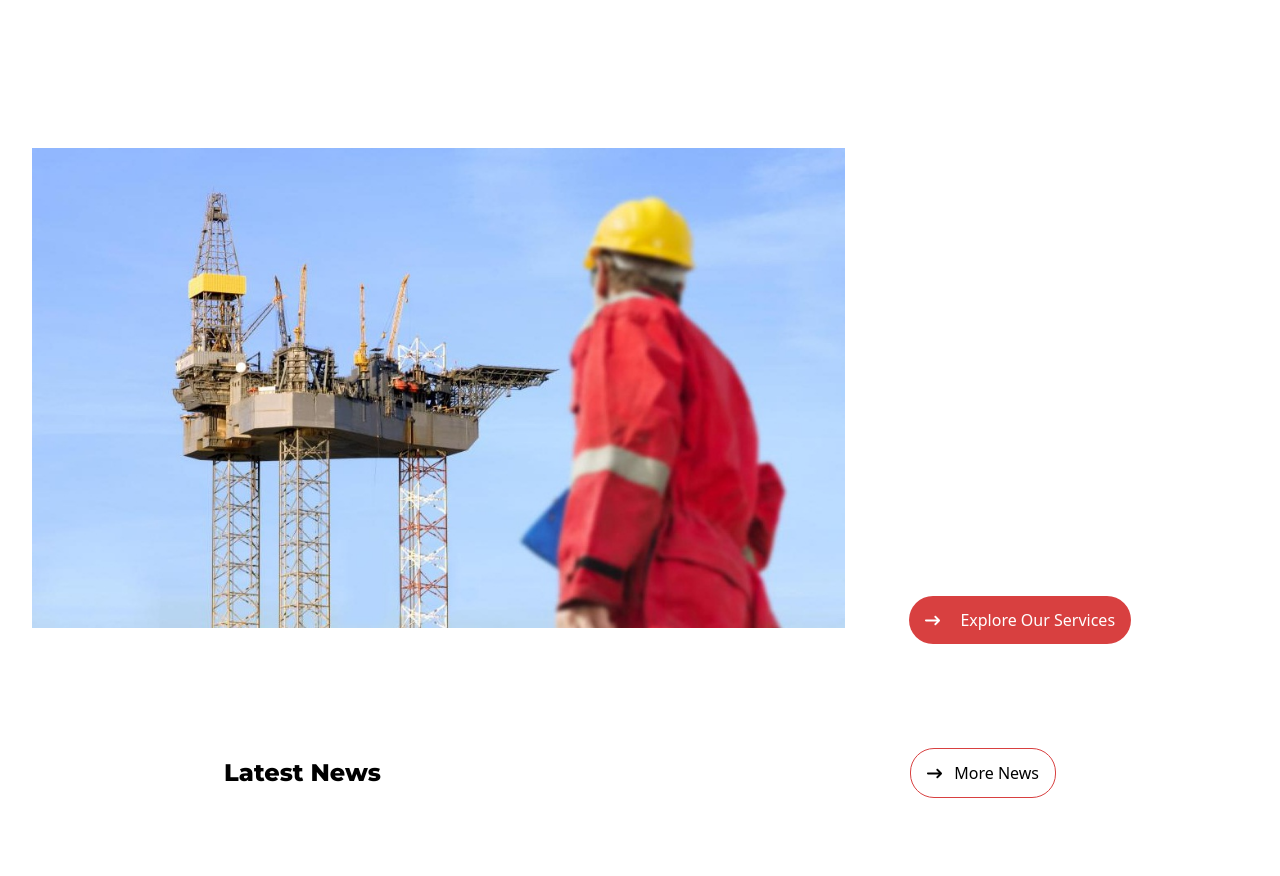
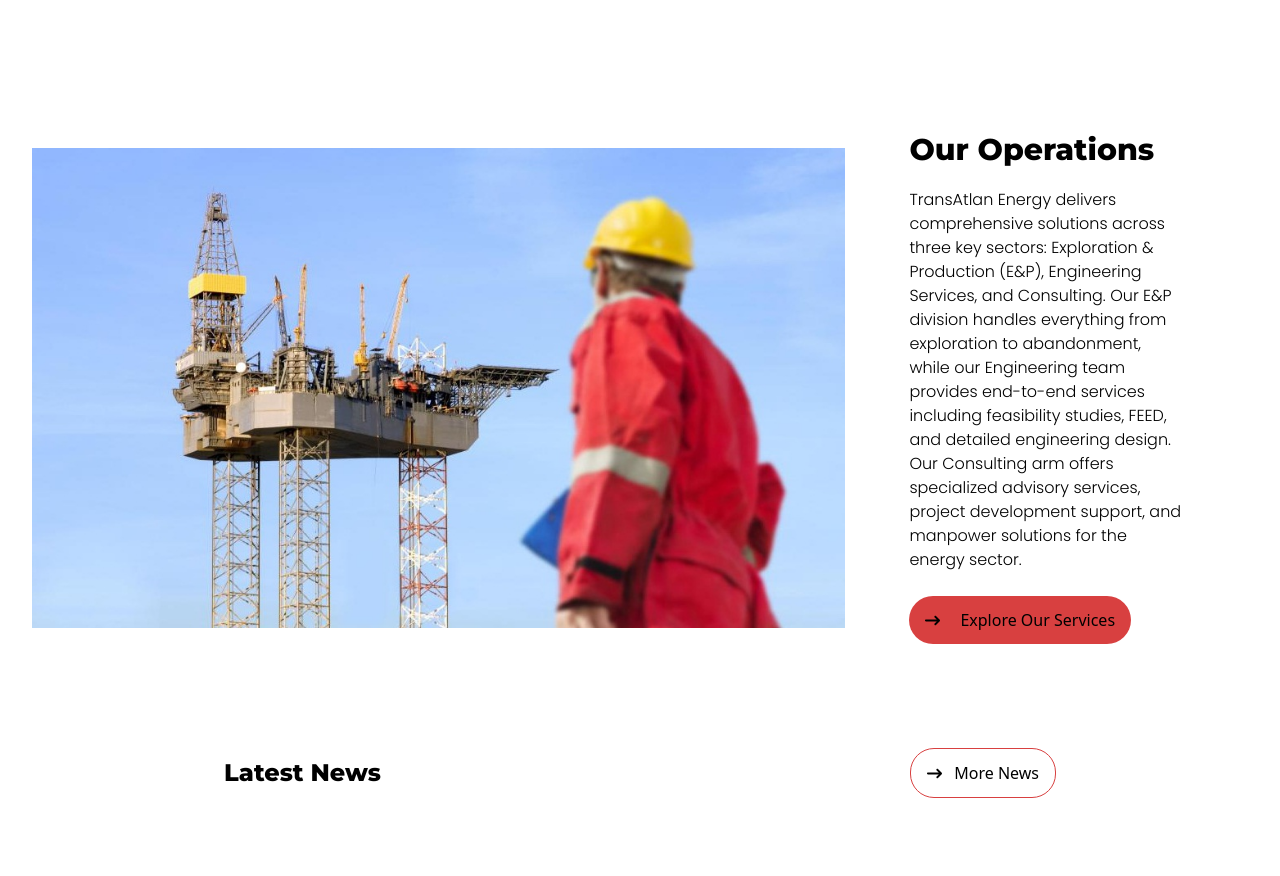
Before and after one commit to spacegod1/Trans-Atlan, a Next.js app: page / in a window 1280 px wide. Shown: the part 1060-1936 px from the top of the page. Built offline with nearby package versions, Linux system fonts and the light colour scheme.

Commit message:
check see

```diff
--- a/app/page.js
+++ b/app/page.js
@@ -235,7 +235,7 @@ export default function Home() {
           alt="Petroleum engineer"
           className="h-[20rem] sm:h-[25rem] lg:h-[30rem]"
         />
-        <div className="px-[4rem] mt-8 lg:mt-0">
+        <div className="px-[4rem] mt-8 lg:mt-0 text-black">
           <h3 className={`${montserrat.className} text-3xl mb-5 `}>
             Our Operations
           </h3>
```
